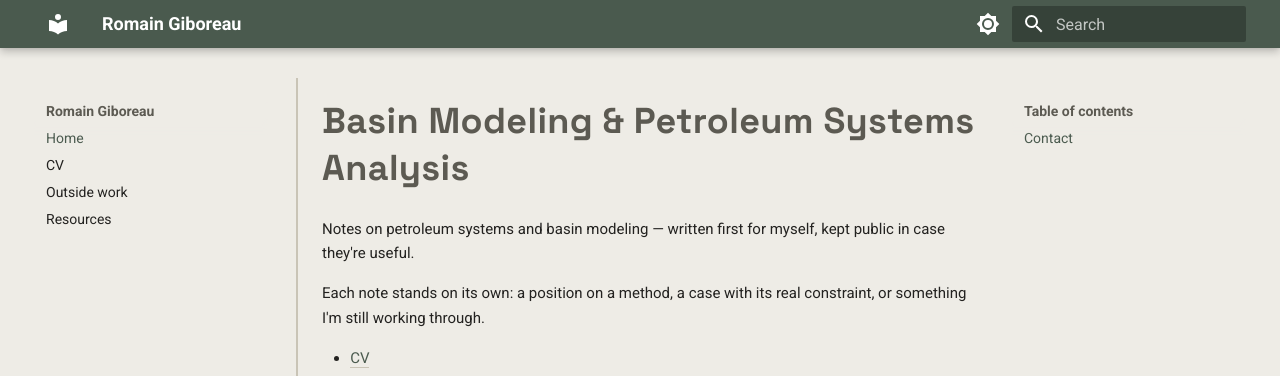
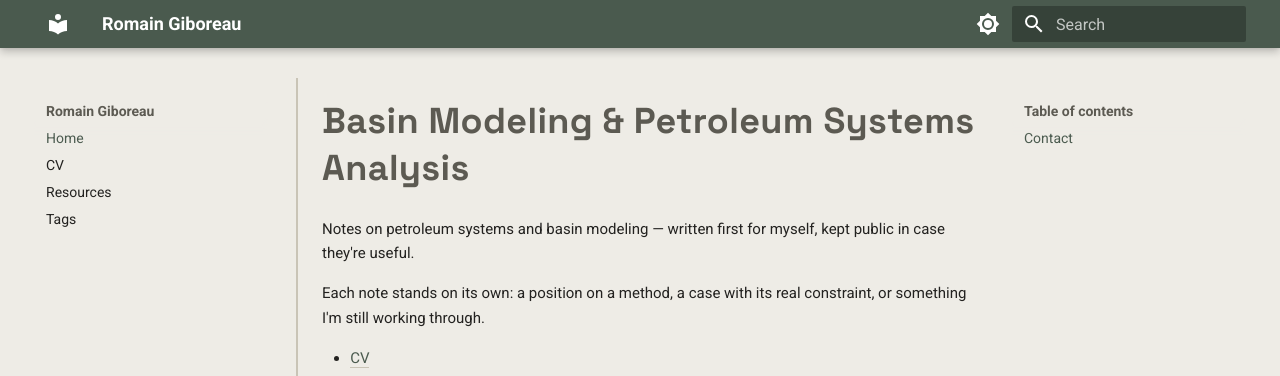
Before and after one commit to RomainGiboreau/My_Website, an MkDocs documentation site: the page built from docs/index.md, in a window 1280 px wide. Shown: the top 376 px of the page. Built offline with MkDocs 1.6.1 and Material for MkDocs 9.7.7, drawn with Linux system fonts in a browser that asks for light colours.

Commit message:
Update mkdocs.yml

```diff
--- a/mkdocs.yml
+++ b/mkdocs.yml
@@ -51,5 +51,5 @@ plugins:
 nav:
   - Home: index.md
   - CV: cv.md
-  - Outside work: personal.md
   - Resources: resources/index.md
+  - Tags: tags.md
```
